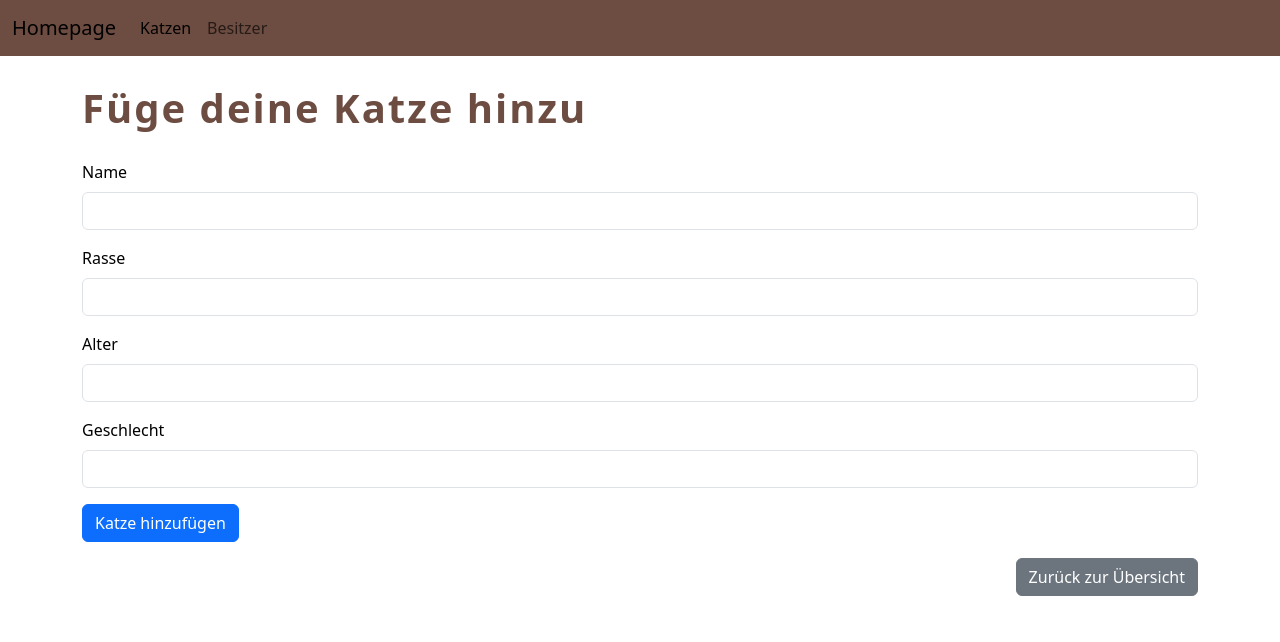
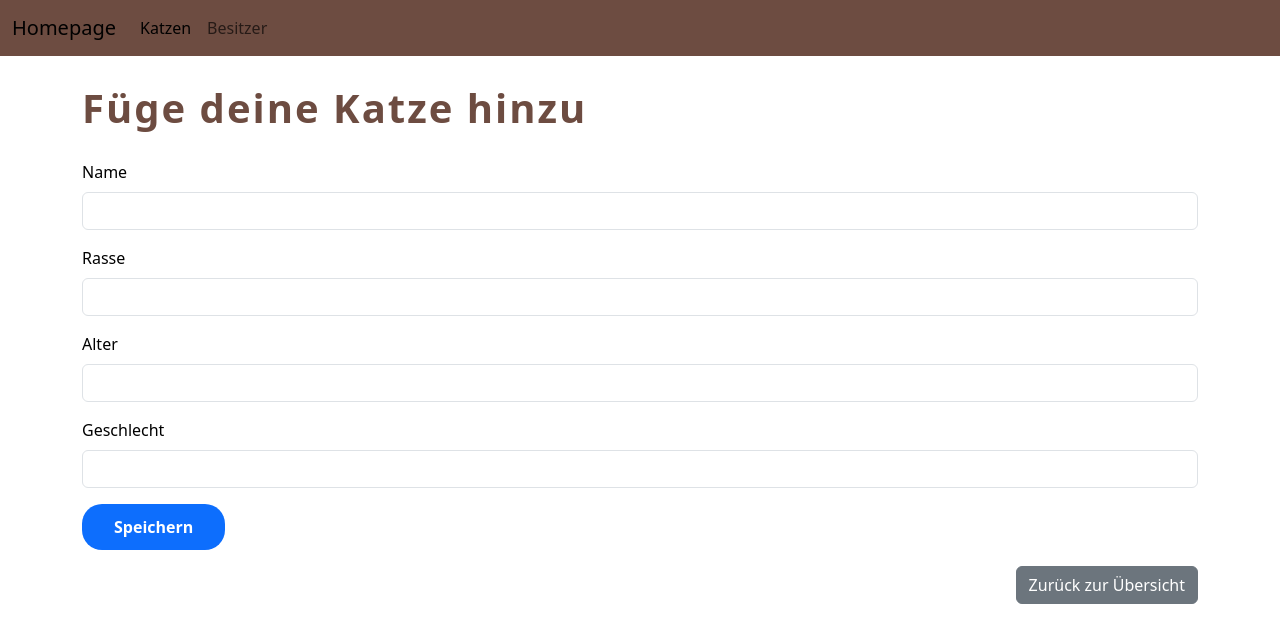
Before and after one commit to Elzamx/myproject_katzenausstellung, a SvelteKit app: page /movies/create in a window 1280 px wide. Shown: the top 642 px of the page. Built offline with nearby package versions, Linux system fonts and the light colour scheme.

Commit message:
button angepasst

```diff
--- a/src/routes/movies/create/+page.svelte
+++ b/src/routes/movies/create/+page.svelte
@@ -3,6 +3,7 @@
 </script>
 
 <h1>Füge deine Katze hinzu</h1>
+
 <form method="POST" action="?/create">
   <div class="mb-3">
     <label for="" class="form-label">Name</label>
@@ -20,11 +21,11 @@
     <label for="" class="form-label">Geschlecht</label>
     <input name="geschlecht" class="form-control" type="text" />
   </div>
-  <button type="submit" class="btn btn-primary">Katze hinzufügen</button>
+  <button type="submit" class="btn btn-primary my-btn">Speichern</button>
 </form>
 
 {#if form?.success}
-  <p style="margin-top: 1em;">Katze wurde erfolgreich hinzugefügt</p>
+  <p class="text-success mt-3">Katze wurde erfolgreich hinzugefügt</p>
 {/if}
 
 <div class="backbt-container">
```
